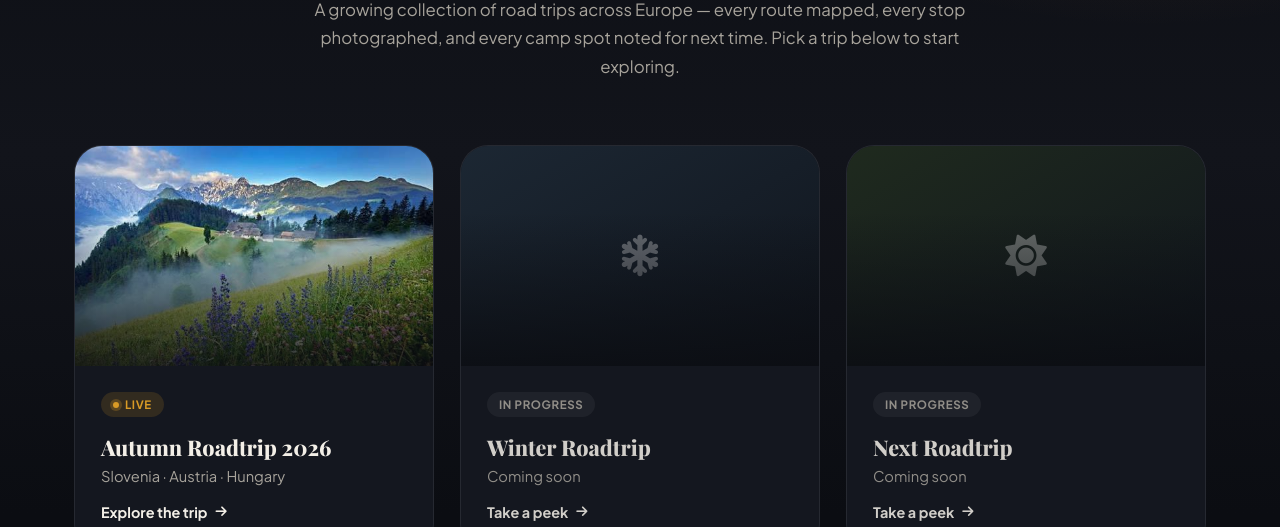
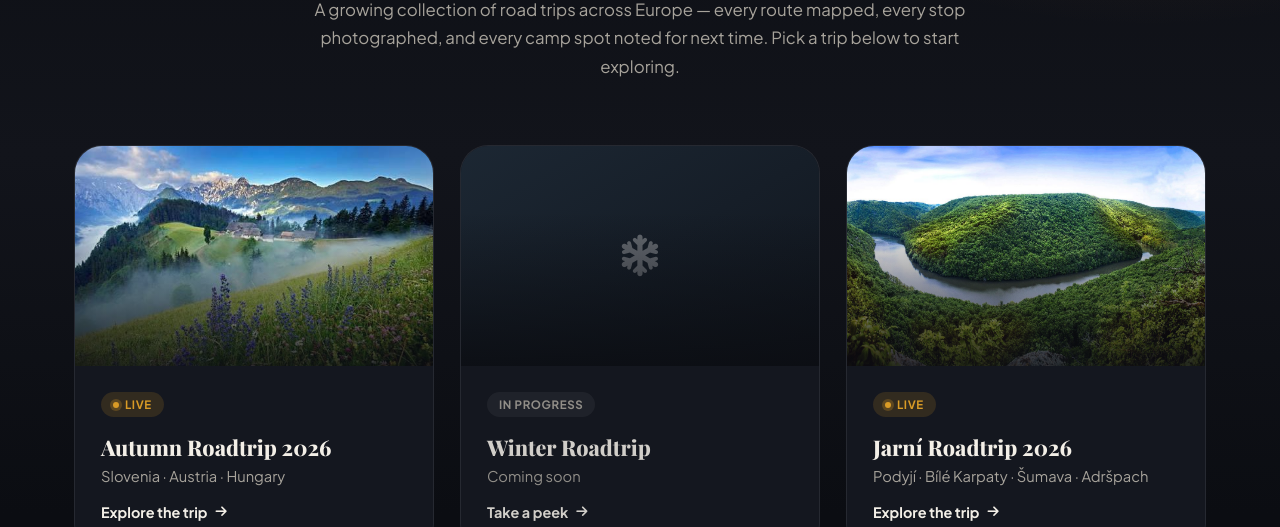
Before and after one commit to natalirada/17-9-2026, a plain HTML site: page index.html in a window 1280 px wide. Shown: the part 286-813 px from the top of the page. Drawn offline with nearby package versions, Linux system fonts and the light colour scheme; a web font is replaced by a local one.

Commit message:
změna titulní stránky

```diff
--- a/index.html
+++ b/index.html
@@ -298,13 +298,13 @@
             </div>
         </a>
 
-        <a class="trip-card soon" href="roadtrip-3/">
-            <div class="card-media soon-media summer"><i class="fa-solid fa-sun"></i></div>
+        <a class="trip-card" href="roadtrip-3/">
+            <div class="card-media" style="background-image: url('roadtrip-3/images/podyji.jpg');"></div>
             <div class="card-body">
-                <span class="tag tag-soon">In progress</span>
-                <h2>Next Roadtrip</h2>
-                <p class="region">Coming soon</p>
-                <span class="cta">Take a peek <i class="fa-solid fa-arrow-right"></i></span>
+                <span class="tag tag-live">Live</span>
+                <h2>Jarní Roadtrip 2026</h2>
+                <p class="region">Podyjí · Bílé Karpaty · Šumava · Adršpach</p>
+                <span class="cta">Explore the trip <i class="fa-solid fa-arrow-right"></i></span>
             </div>
         </a>
     </section>
```
